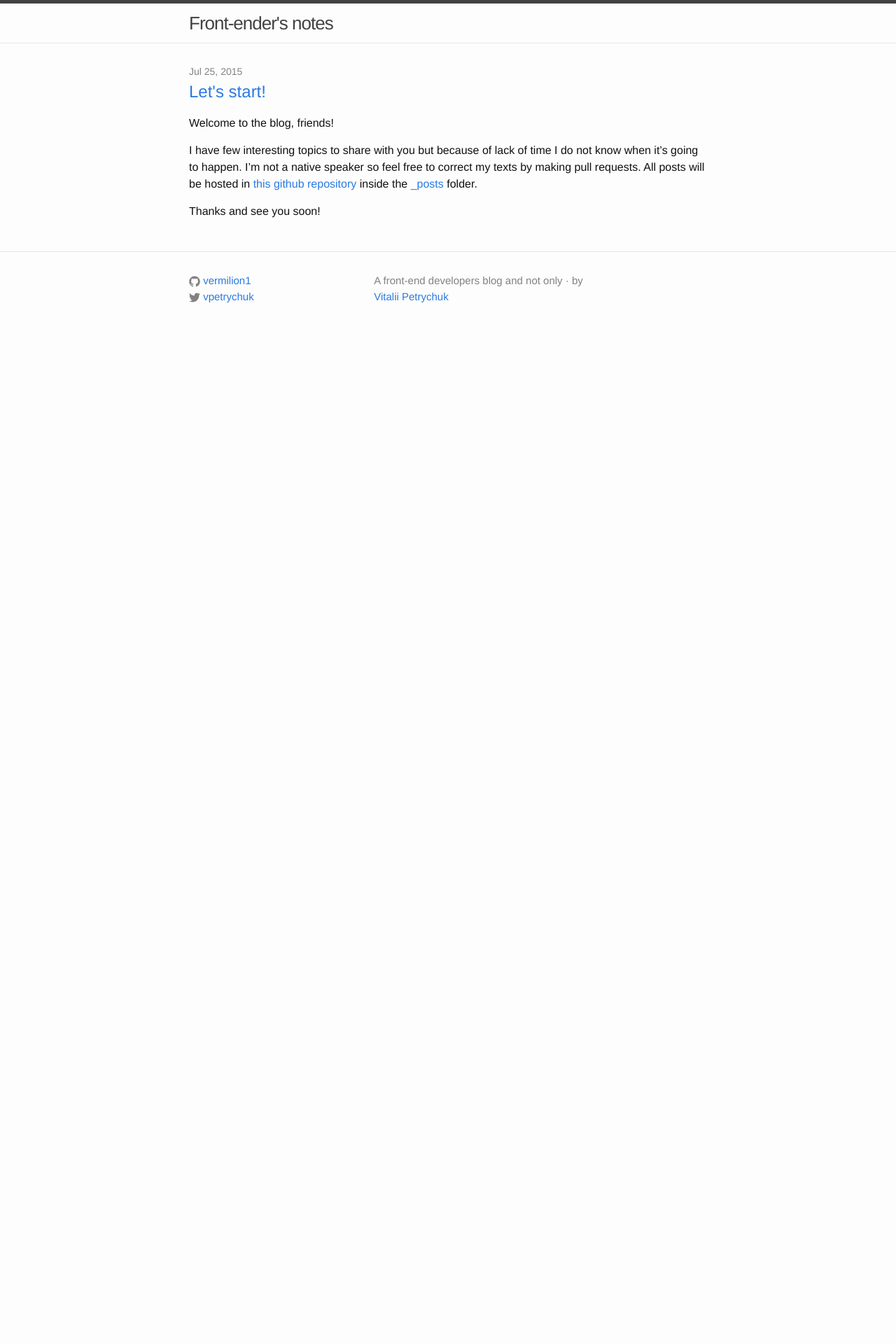
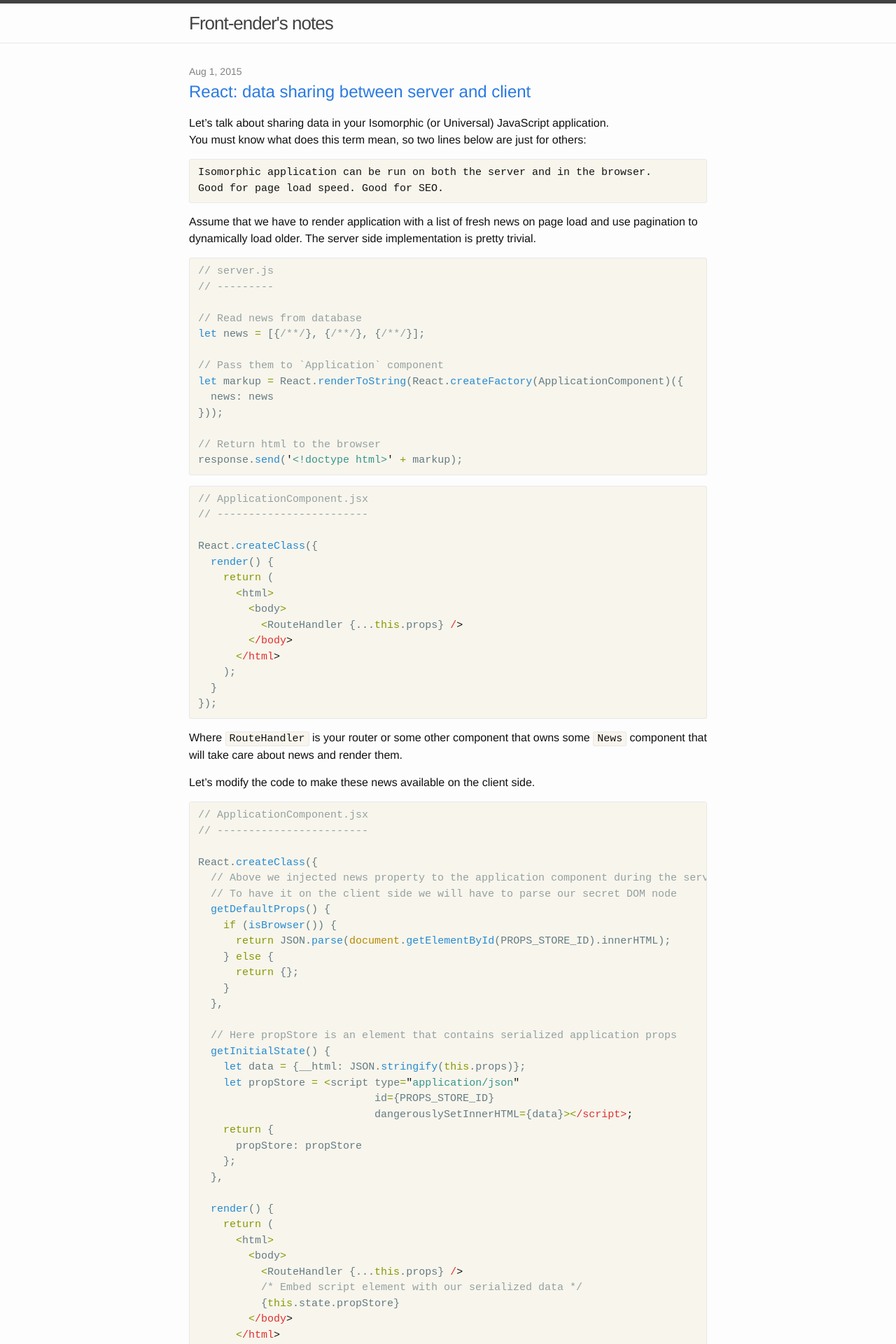
Before and after one commit to vermilion1/vermilion1.github.io, a Jekyll site: the page built from index.html, in a window 1280 px wide. Shown: the top 1920 px of the page at 70% size. Built offline with Jekyll 4.4.1, drawn with Linux system fonts in a browser that asks for light colours; the list of posts is cut into pages by our own code; before the commit the page ends 900 px from its top, so only the background shows below that; some of the changed text lies outside the part shown.

Commit message:
add new post, change highlight style

```diff
--- /dev/null
+++ b/_posts/2015-08-01-react-data-sharing-between-server-and-client.md
@@ -0,0 +1,114 @@
+---
+layout:     post
+date:       2015-08-01 16:22:00
+title:      "React: data sharing between server and client"
+comments:   true
+categories: react
+---
+
+Let's talk about sharing data in your Isomorphic (or Universal) JavaScript application.
+You must know what does this term mean, so two lines below are just for others:
+
+    Isomorphic application can be run on both the server and in the browser.
+    Good for page load speed. Good for SEO.
+
+Assume that we have to render application with a list of fresh news on page load and use
+pagination to dynamically load older. The server side implementation is pretty trivial.
+
+
+{% highlight javascript %}
+// server.js
+// ---------
+
+// Read news from database
+let news = [{/**/}, {/**/}, {/**/}];
+
+// Pass them to `Application` component
+let markup = React.renderToString(React.createFactory(ApplicationComponent)({
+  news: news
+}));
+
+// Return html to the browser
+response.send('<!doctype html>' + markup);
+{% endhighlight %}
+
+
+{% highlight javascript %}
+// ApplicationComponent.jsx
+// ------------------------
+
+React.createClass({
+  render() {
+    return (
+      <html>
+        <body>
+          <RouteHandler {...this.props} />
+        </body>
+      </html>
+    );
+  }
+});
+{% endhighlight %}
+
+Where `RouteHandler` is your router or some other component that owns
+some `News` component that will take care about news and render them.
+
+Let's modify the code to make these news available on the client side.
+
+{% highlight javascript %}
+// ApplicationComponent.jsx
+// ------------------------
+
+React.createClass({
+  // Above we injected news property to the application component during the server side rendering.
+  // To have it on the client side we will have to parse our secret DOM node
+  getDefaultProps() {
+    if (isBrowser()) {
+      return JSON.parse(document.getElementById(PROPS_STORE_ID).innerHTML);
+    } else {
+      return {};
+    }
+  },
+
+  // Here propStore is an element that contains serialized application props
+  getInitialState() {
+    let data = {__html: JSON.stringify(this.props)};
+    let propStore = <script type="application/json"
+                            id={PROPS_STORE_ID}
+                            dangerouslySetInnerHTML={data}></script>;
+    return {
+      propStore: propStore
+    };
+  },
+
+  render() {
+    return (
+      <html>
+        <body>
+          <RouteHandler {...this.props} />
+          /* Embed script element with our serialized data */
+          {this.state.propStore}
+        </body>
+      </html>
+    );
+  }
+});
+{% endhighlight %}
+
+Where:
+
+ - `PROPS_STORE_ID` some unique id
+ - `isBrowser` a function that does environment check, for example:
+{% highlight javascript %}
+function isBrowser() {
+  return typeof window !== 'undefined';
+}
+{% endhighlight %}
+
+So what we just did:
+
+ - rendered application component on the server side with `props`
+ - serialized these `props` and embedded them to the DOM element
+ - deserialized element's data on the client side and saved result as default `props` value
+
+Now both server and client own the same data and have the same checksum.
--- a/_sass/_base.scss
+++ b/_sass/_base.scss
@@ -130,7 +130,7 @@
     font-size: 15px;
     border: 1px solid $grey-color-light;
     border-radius: 3px;
-    background-color: #eef;
+    background-color: #f8f5ec;
 }
 
 code {
--- a/_sass/_syntax-highlighting.scss
+++ b/_sass/_syntax-highlighting.scss
@@ -1,67 +1,272 @@
 /**
  * Syntax highlighting styles
  */
-.highlight {
-    background: #fff;
-    @extend %vertical-rhythm;
+.highlight .c {
+    color: #93a1a1
+}
 
-    .c     { color: #998; font-style: italic } // Comment
-    .err   { color: #a61717; background-color: #e3d2d2 } // Error
-    .k     { font-weight: bold } // Keyword
-    .o     { font-weight: bold } // Operator
-    .cm    { color: #998; font-style: italic } // Comment.Multiline
-    .cp    { color: #999; font-weight: bold } // Comment.Preproc
-    .c1    { color: #998; font-style: italic } // Comment.Single
-    .cs    { color: #999; font-weight: bold; font-style: italic } // Comment.Special
-    .gd    { color: #000; background-color: #fdd } // Generic.Deleted
-    .gd .x { color: #000; background-color: #faa } // Generic.Deleted.Specific
-    .ge    { font-style: italic } // Generic.Emph
-    .gr    { color: #a00 } // Generic.Error
-    .gh    { color: #999 } // Generic.Heading
-    .gi    { color: #000; background-color: #dfd } // Generic.Inserted
-    .gi .x { color: #000; background-color: #afa } // Generic.Inserted.Specific
-    .go    { color: #888 } // Generic.Output
-    .gp    { color: #555 } // Generic.Prompt
-    .gs    { font-weight: bold } // Generic.Strong
-    .gu    { color: #aaa } // Generic.Subheading
-    .gt    { color: #a00 } // Generic.Traceback
-    .kc    { font-weight: bold } // Keyword.Constant
-    .kd    { font-weight: bold } // Keyword.Declaration
-    .kp    { font-weight: bold } // Keyword.Pseudo
-    .kr    { font-weight: bold } // Keyword.Reserved
-    .kt    { color: #458; font-weight: bold } // Keyword.Type
-    .m     { color: #099 } // Literal.Number
-    .s     { color: #d14 } // Literal.String
-    .na    { color: #008080 } // Name.Attribute
-    .nb    { color: #0086B3 } // Name.Builtin
-    .nc    { color: #458; font-weight: bold } // Name.Class
-    .no    { color: #008080 } // Name.Constant
-    .ni    { color: #800080 } // Name.Entity
-    .ne    { color: #900; font-weight: bold } // Name.Exception
-    .nf    { color: #900; font-weight: bold } // Name.Function
-    .nn    { color: #555 } // Name.Namespace
-    .nt    { color: #000080 } // Name.Tag
-    .nv    { color: #008080 } // Name.Variable
-    .ow    { font-weight: bold } // Operator.Word
-    .w     { color: #bbb } // Text.Whitespace
-    .mf    { color: #099 } // Literal.Number.Float
-    .mh    { color: #099 } // Literal.Number.Hex
-    .mi    { color: #099 } // Literal.Number.Integer
-    .mo    { color: #099 } // Literal.Number.Oct
-    .sb    { color: #d14 } // Literal.String.Backtick
-    .sc    { color: #d14 } // Literal.String.Char
-    .sd    { color: #d14 } // Literal.String.Doc
-    .s2    { color: #d14 } // Literal.String.Double
-    .se    { color: #d14 } // Literal.String.Escape
-    .sh    { color: #d14 } // Literal.String.Heredoc
-    .si    { color: #d14 } // Literal.String.Interpol
-    .sx    { color: #d14 } // Literal.String.Other
-    .sr    { color: #009926 } // Literal.String.Regex
-    .s1    { color: #d14 } // Literal.String.Single
-    .ss    { color: #990073 } // Literal.String.Symbol
-    .bp    { color: #999 } // Name.Builtin.Pseudo
-    .vc    { color: #008080 } // Name.Variable.Class
-    .vg    { color: #008080 } // Name.Variable.Global
-    .vi    { color: #008080 } // Name.Variable.Instance
-    .il    { color: #099 } // Literal.Number.Integer.Long
+.highlight .g {
+    color: #637c84
 }
+
+.highlight .k {
+    color: #859900
+}
+
+.highlight .l {
+    color: #637c84
+}
+
+.highlight .n {
+    color: #637c84
+}
+
+.highlight .o {
+    color: #859900
+}
+
+.highlight .x {
+    color: #cc7a6f
+}
+
+.highlight .p {
+    color: #637c84
+}
+
+.highlight .cm {
+    color: #93a1a1
+}
+
+.highlight .cp {
+    color: #859900
+}
+
+.highlight .c1 {
+    color: #93a1a1
+}
+
+.highlight .cs {
+    color: #859900
+}
+
+.highlight .gd {
+    color: #36958e
+}
+
+.highlight .ge {
+    font-style: italic;
+    color: #637c84
+}
+
+.highlight .gr {
+    color: #dc322f
+}
+
+.highlight .gh {
+    color: #cc7a6f
+}
+
+.highlight .gi {
+    color: #859900
+}
+
+.highlight .go {
+    color: #637c84
+}
+
+.highlight .gp {
+    color: #637c84
+}
+
+.highlight .gs {
+    font-weight: bold;
+    color: #637c84
+}
+
+.highlight .gu {
+    color: #cc7a6f
+}
+
+.highlight .gt {
+    color: #637c84
+}
+
+.highlight .kc {
+    color: #cc7a6f
+}
+
+.highlight .kd {
+    color: #268bd2
+}
+
+.highlight .kn {
+    color: #859900
+}
+
+.highlight .kp {
+    color: #859900
+}
+
+.highlight .kr {
+    color: #268bd2
+}
+
+.highlight .kt {
+    color: #dc322f
+}
+
+.highlight .ld {
+    color: #637c84
+}
+
+.highlight .m {
+    color: #36958e
+}
+
+.highlight .s {
+    color: #36958e
+}
+
+.highlight .na {
+    color: #637c84
+}
+
+.highlight .nb {
+    color: #b58900
+}
+
+.highlight .nc {
+    color: #268bd2
+}
+
+.highlight .no {
+    color: #cc7a6f
+}
+
+.highlight .nd {
+    color: #268bd2
+}
+
+.highlight .ni {
+    color: #cc7a6f
+}
+
+.highlight .ne {
+    color: #cc7a6f
+}
+
+.highlight .nf {
+    color: #268bd2
+}
+
+.highlight .nl {
+    color: #637c84
+}
+
+.highlight .nn {
+    color: #637c84
+}
+
+.highlight .nx {
+    color: #637c84
+}
+
+.highlight .py {
+    color: #637c84
+}
+
+.highlight .nt {
+    color: #268bd2
+}
+
+.highlight .nv {
+    color: #268bd2
+}
+
+.highlight .ow {
+    color: #859900
+}
+
+.highlight .w {
+    color: #637c84
+}
+
+.highlight .mf {
+    color: #36958e
+}
+
+.highlight .mh {
+    color: #36958e
+}
+
+.highlight .mi {
+    color: #36958e
+}
+
+.highlight .mo {
+    color: #36958e
+}
+
+.highlight .sb {
+    color: #93a1a1
+}
+
+.highlight .sc {
+    color: #36958e
+}
+
+.highlight .sd {
+    color: #637c84
+}
+
+.highlight .s2 {
+    color: #36958e
+}
+
+.highlight .se {
+    color: #cc7a6f
+}
+
+.highlight .sh {
+    color: #637c84
+}
+
+.highlight .si {
+    color: #36958e
+}
+
+.highlight .sx {
+    color: #36958e
+}
+
+.highlight .sr {
+    color: #dc322f
+}
+
+.highlight .s1 {
+    color: #36958e
+}
+
+.highlight .ss {
+    color: #36958e
+}
+
+.highlight .bp {
+    color: #268bd2
+}
+
+.highlight .vc {
+    color: #268bd2
+}
+
+.highlight .vg {
+    color: #268bd2
+}
+
+.highlight .vi {
+    color: #268bd2
+}
+
+.highlight .il {
+    color: #36958e
+}
```
Also changed, not shown: _posts/2015-07-25-intro.md (+1 -1 lines).
